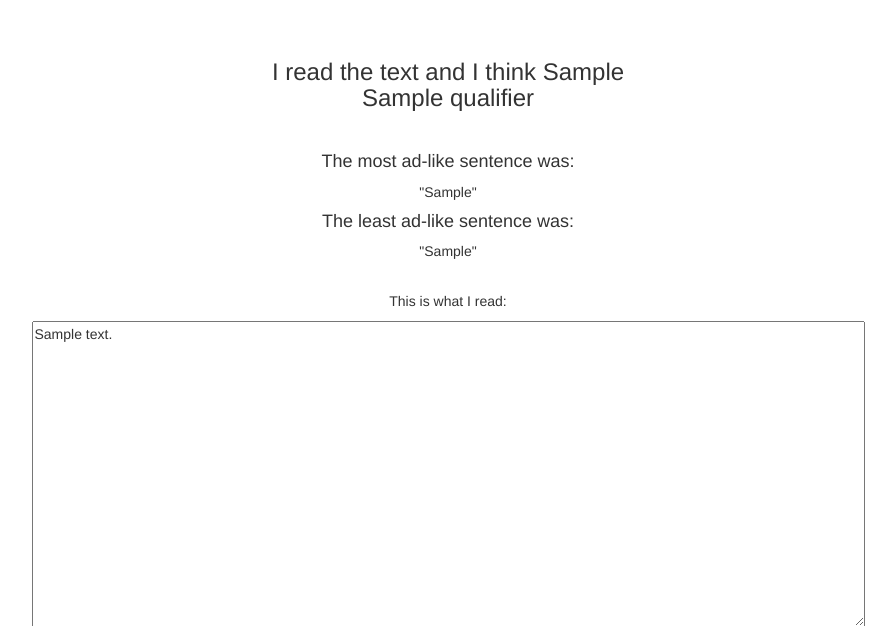
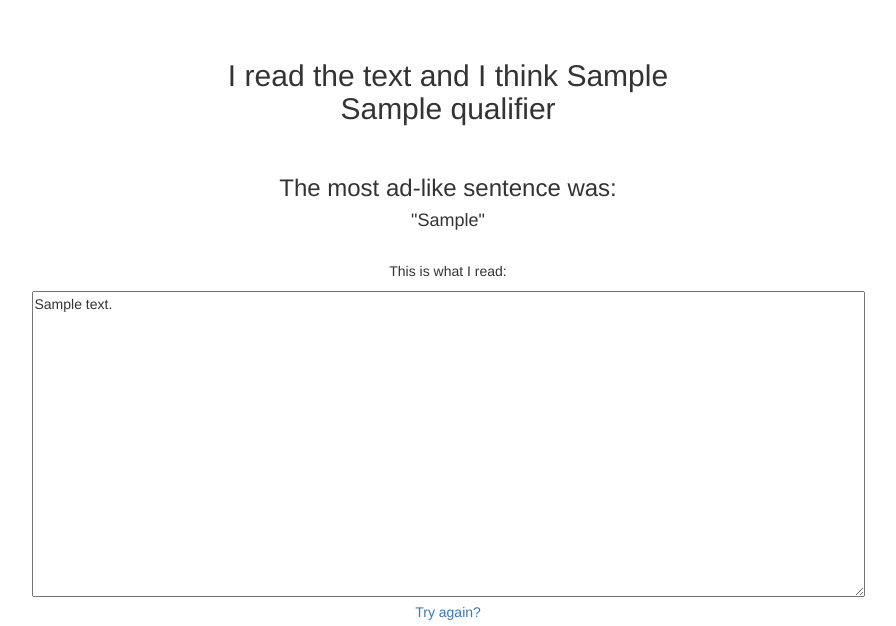
Before and after one commit to CStephenson970/AdDetector, a Flask app: template app/AdDetector/templates/output_page.html in a window 1280 px wide. Shown: the part 51-677 px from the top of the page, without its empty margins (192-1088 px from the left). Run offline with Flask 2, Linux system fonts and the light colour scheme; the template is opened without the code that fills it: most values are stand-ins (such as "Sample title", 1, 10 or a date in 2020); parts of the project's set-up code (start-up, migrations or seed data) failed here and were passed over; some libraries are stand-ins or nearby versions.

Commit message:
Change the font on the output page to be larger

```diff
--- a/app/AdDetector/templates/output_page.html
+++ b/app/AdDetector/templates/output_page.html
@@ -46,14 +46,11 @@
 
           <div class="container">
             <div class="starter-template">
-              <h3>I read the text and I think {{result_str}}<br>
-              {{qualifier}}</h3>
+              <h2>I read the text and I think {{result_str}}<br>
+              {{qualifier}}</h2>
               <br>
-              <h4>The most ad-like sentence was:</h4>
-              "{{most_ad_like}}"</p>
-              <h4>The least ad-like sentence was:</h4>
-              "{{least_ad_like}}"</p>
-              </p>
+              <h3>The most ad-like sentence was:</h3>
+              <h4>"{{most_ad_like}}"</h4>
               <br>
               <p>This is what I read:</p>
               <textarea rows="15" cols="100" id="text_output" name='text_output'>{{processed_text}}</textarea>
```
